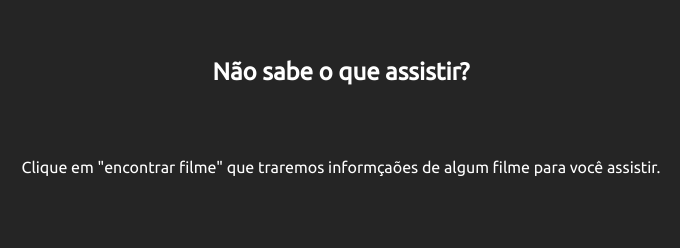
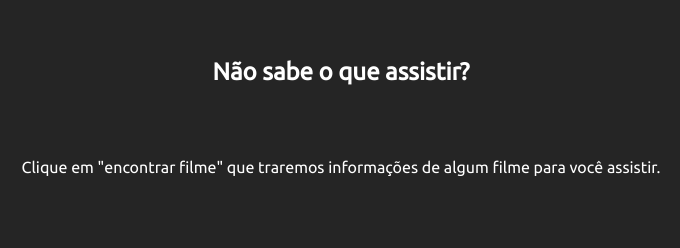
Before and after one commit to juliamxl/TheMovies, a plain HTML site: page public/index.html in a window 1280 px wide. Shown: the part 290-538 px from the top of the page, 299-979 px from the left. Drawn offline with Linux system fonts and the light colour scheme.

Commit message:
Update index.html

```diff
--- a/public/index.html
+++ b/public/index.html
@@ -14,7 +14,7 @@
         <div class="card-filmes">
             <div class="text">
                 <h2>Não sabe o que assistir?</h2>
-                <p>Clique em "encontrar filme" que traremos informçaões de algum filme para você assistir.</p>
+                <p>Clique em "encontrar filme" que traremos informações de algum filme para você assistir.</p>
             </div>
             <div class="info-filme">
                 <!-- <div class="img-nota">
```
